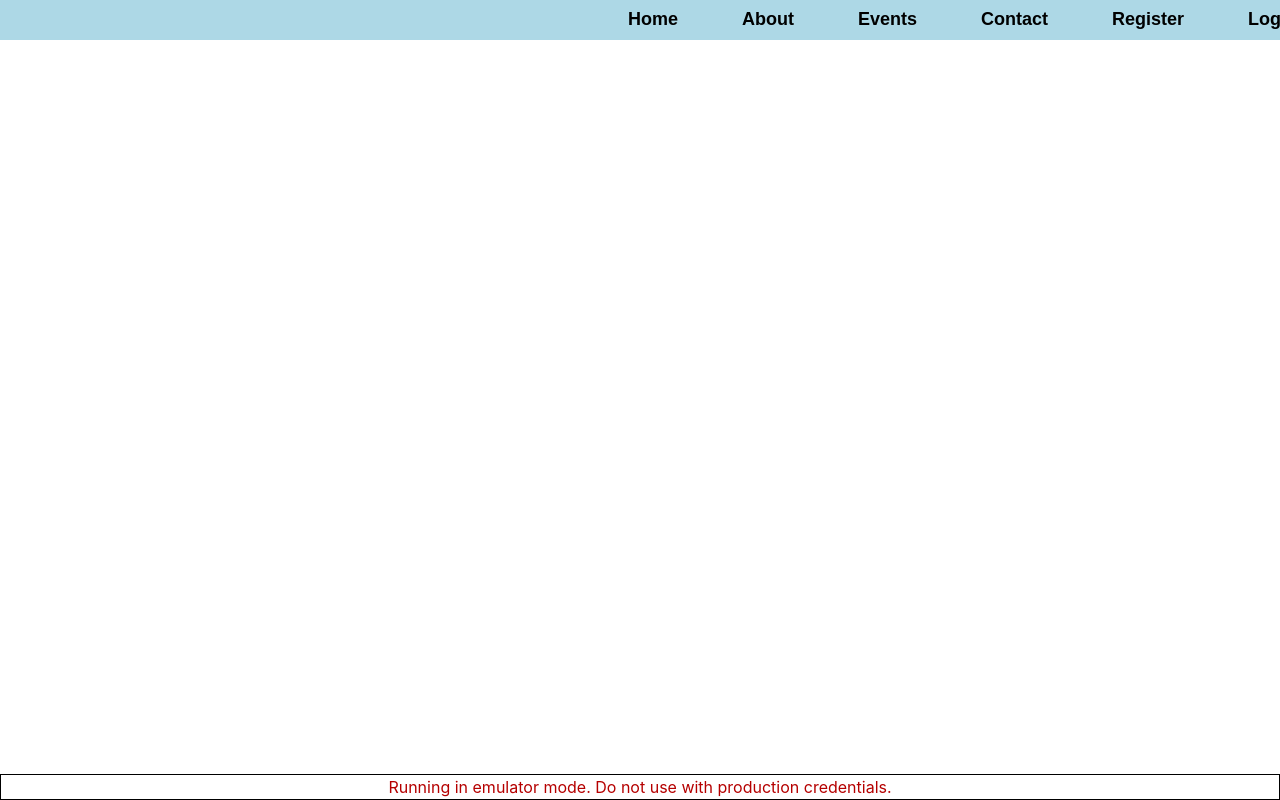
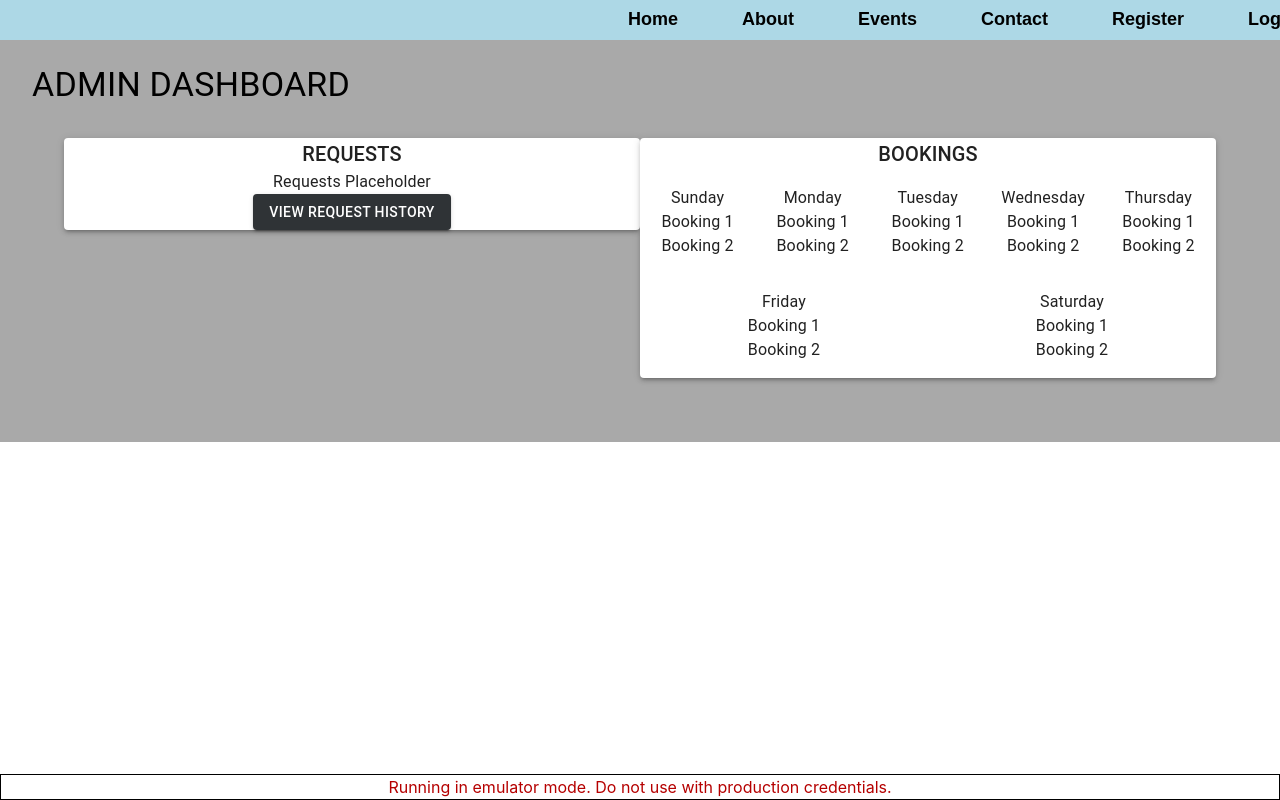
Before and after one commit to UoaWDCC/uasc-web, a React (Create React App) app in the folder frontend/: page /adminDashBoard in a window 1280 px wide. Built offline with nearby package versions, Linux system fonts and the light colour scheme; grey boxes are pictures that could not be loaded.

Commit message:
General formatting
Need to work on designing

```diff
--- a/frontend/package.json
+++ b/frontend/package.json
@@ -7,10 +7,10 @@
     "@babel/preset-react": "^7.22.5",
     "@emotion/react": "^11.10.8",
     "@emotion/styled": "^11.10.8",
-    "@mui/material": "^5.12.3",
-    "@mui/x-date-pickers": "^6.3.1",
+    "@mui/material": "^5.14.2",
+    "@mui/system": "^5.14.1",
+    "@mui/x-date-pickers": "^6.10.2",
     "@testing-library/jest-dom": "^5.16.5",
-    "@testing-library/react": "^13.4.0",
     "@testing-library/user-event": "^13.5.0",
     "dayjs": "^1.11.7",
     "firebase": "^9.21.0",
--- a/frontend/src/App.js
+++ b/frontend/src/App.js
@@ -11,6 +11,7 @@ import Checkout from "./pages/Checkout"
 import Booking from "./pages/Booking"
 import Profile from "./pages/Profile"
 import Admin from "./pages/Admin"
+import AdminDashBoard from "./components/AdminDashboard"
 import { BrowserRouter as Router, Route, Routes } from "react-router-dom"
 import { ThemeProvider } from "@mui/material"
 import { LocalizationProvider } from "@mui/x-date-pickers"
@@ -37,6 +38,7 @@ function App() {
                   <Route path="/booking" element={<Booking />} />
                   <Route path="/profile" element={<Profile />} />
                   <Route path="/admin" element={<Admin />} />
+                  <Route path="/adminDashBoard" element={<AdminDashBoard />} />
                 </Routes>
               </div>
             </div>
--- /dev/null
+++ b/frontend/src/components/AdminDashboard.js
@@ -0,0 +1,55 @@
+import React from "react";
+import { Typography, Paper, Grid, Button } from "@mui/material";
+import { styled } from "@mui/system";
+
+const StyledGrid = styled(Grid)(({ theme }) => ({
+  padding: theme.spacing(2),
+  textAlign: "center",
+}));
+
+const AdminDashboard = () => {
+  const daysOfWeek = ["Sunday", "Monday", "Tuesday", "Wednesday", "Thursday", "Friday", "Saturday"];
+  const bookings = ["Booking 1", "Booking 2"]; // placeholder for the bookings for now
+
+  return (
+    <Grid container direction="column" padding="2rem">
+      <Grid item>
+        <Typography variant="h4" align="left" style={{ paddingTop: "2rem" }}>
+          ADMIN DASHBOARD
+        </Typography>
+      </Grid>
+      <Grid item container direction="row" justifyContent="space-between" padding="2rem">
+        <Grid item xs={6}>
+          <Paper elevation={3}>
+            <Typography variant="h6" align="center">
+              REQUESTS
+            </Typography>
+            <Typography align="center">Requests Placeholder</Typography>
+            <Button variant="contained" color="primary">
+              View Request History
+            </Button>
+          </Paper>
+        </Grid>
+        <Grid item xs={6}>
+          <Paper elevation={3}>
+            <Typography variant="h6" align="center">
+              BOOKINGS
+            </Typography>
+            <Grid container>
+              {daysOfWeek.map((day, index) => (
+                <StyledGrid key={index} item xs>
+                  <Typography>{day}</Typography>
+                  {bookings.map((booking, i) => (
+                    <Typography key={i}>{booking}</Typography>
+                  ))}
+                </StyledGrid>
+              ))}
+            </Grid>
+          </Paper>
+        </Grid>
+      </Grid>
+    </Grid>
+  );
+};
+
+export default AdminDashboard;
```
Also changed, not shown: 1 other file (tests, documents, lock files or other folders).
